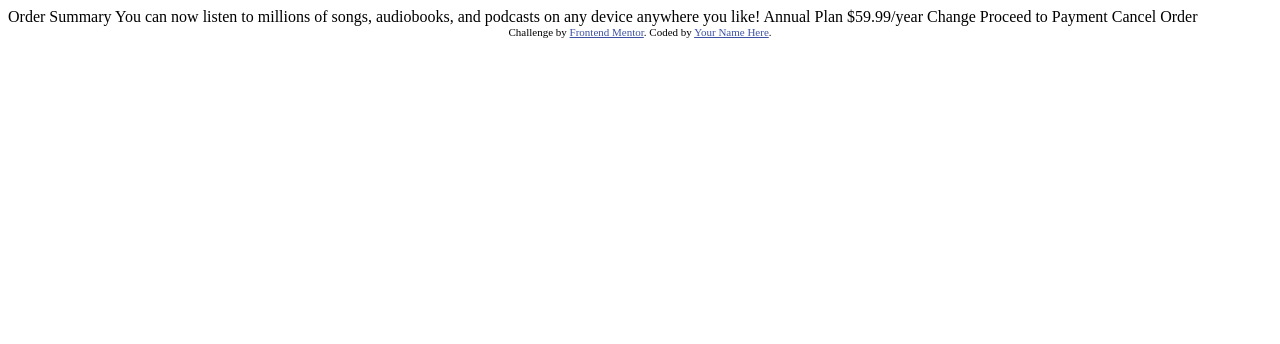
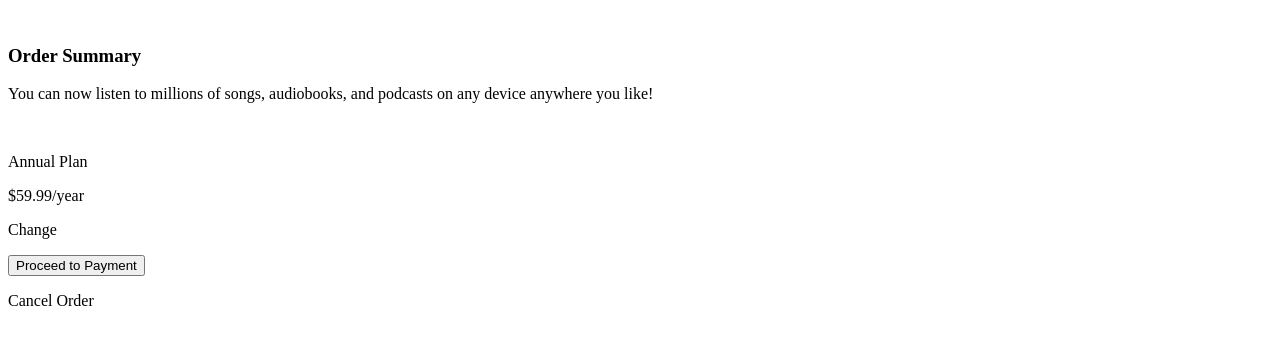
Before and after one commit to Cliff-Mbithuka/Order-summary-component, a plain HTML site: page index.html in a window 1280 px wide. Drawn offline with Linux system fonts and the light colour scheme.

Commit message:
add html index

```diff
--- a/index.html
+++ b/index.html
@@ -1,37 +1,50 @@
 <!DOCTYPE html>
 <html lang="en">
   <head>
-  <meta charset="UTF-8">
-  <meta name="viewport" content="width=device-width, initial-scale=1.0"> <!-- displays site properly based on user's device -->
+    <meta charset="UTF-8" />
+    <meta name="viewport" content="width=device-width, initial-scale=1.0" />
+    <!-- displays site properly based on user's device -->
 
-  <link rel="icon" type="image/png" sizes="32x32" href="./images/favicon-32x32.png">
+    <link
+      rel="icon"
+      type="image/png"
+      sizes="32x32"
+      href="./images/favicon-32x32.png"
+    />
 
     <title>Frontend Mentor | Order summary card</title>
 
     <!-- Feel free to remove these styles or customise in your own stylesheet 👍 -->
     <style>
-    .attribution { font-size: 11px; text-align: center; }
-    .attribution a { color: hsl(228, 45%, 44%); }
+      .attribution {
+        font-size: 11px;
+        text-align: center;
+      }
+      .attribution a {
+        color: hsl(228, 45%, 44%);
+      }
     </style>
   </head>
   <body>
-
-  Order Summary
-
-  You can now listen to millions of songs, audiobooks, and podcasts on any
-  device anywhere you like!
-
-  Annual Plan
-  $59.99/year
-
-  Change
-
-  Proceed to Payment
-  Cancel Order
-
-  <div class="attribution">
-    Challenge by <a href="https://www.frontendmentor.io?ref=challenge" target="_blank">Frontend Mentor</a>.
-    Coded by <a href="#">Your Name Here</a>.
+    <div class="container">
+      <div class="top">
+        <img src="" alt="" />
+      </div>
+      <div class="bottom">
+        <h3>Order Summary</h3>
+        <p>
+          You can now listen to millions of songs, audiobooks, and podcasts on
+          any device anywhere you like!
+        </p>
+        <div class="annual">
+          <img src="" alt="" />
+          <p>Annual Plan</p>
+          <p>$59.99/year</p>
+          <p>Change</p>
+        </div>
+        <button>Proceed to Payment</button>
+        <p>Cancel Order</p>
+      </div>
     </div>
   </body>
 </html>
```
Lines whose indentation alone changed are shown as unchanged.
